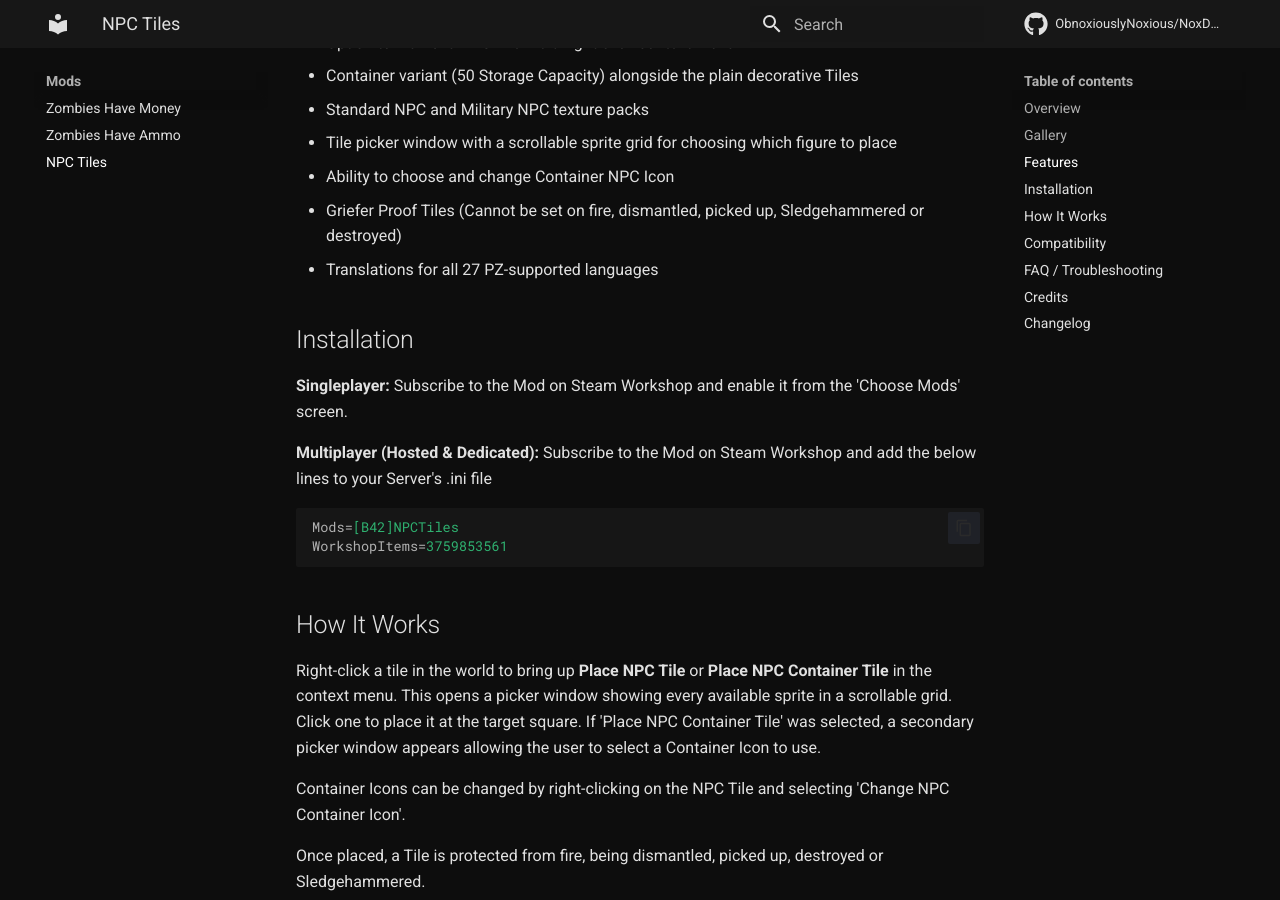
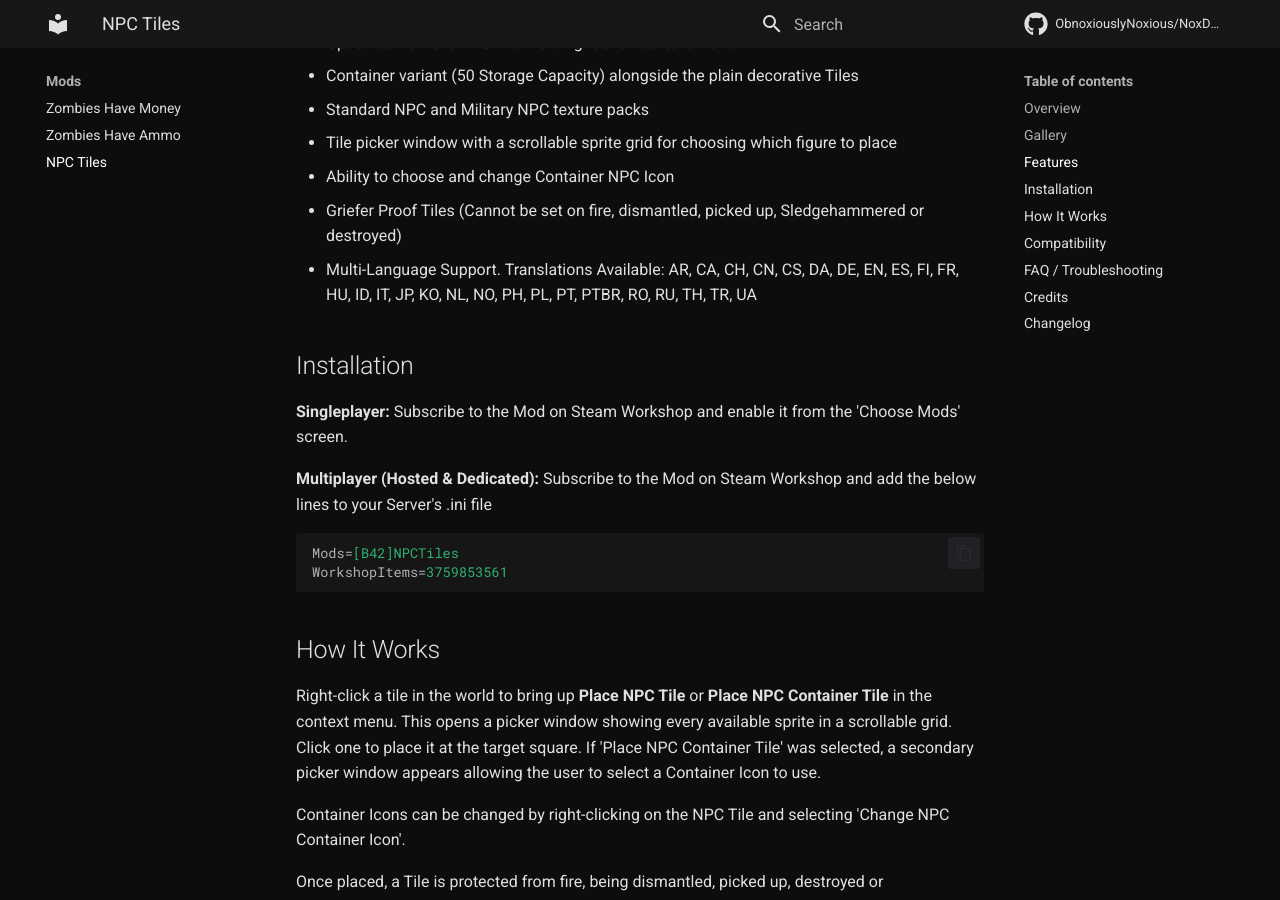
Before and after one commit to ObnoxiouslyNoxious/NoxDocs, an MkDocs documentation site: the page built from docs/mods/npc-tiles.md, in a window 1280 px wide and 900 px high, scrolled down 884 px. Built offline with MkDocs 1.6.1 and Material for MkDocs 9.7.7, drawn with Linux system fonts in a browser that asks for light colours; comment, search, counter and statistics services are not loaded.

Commit message:
Update Translation Images/Text

```diff
--- a/docs/mods/npc-tiles.md
+++ b/docs/mods/npc-tiles.md
@@ -31,7 +31,7 @@ NPC Tiles is a **Build 42 Compatibility Port** of [Destiny & Vass's original NPC
 - Tile picker window with a scrollable sprite grid for choosing which figure to place
 - Ability to choose and change Container NPC Icon
 - Griefer Proof Tiles (Cannot be set on fire, dismantled, picked up, Sledgehammered or destroyed)
-- Translations for all 27 PZ-supported languages
+- Multi-Language Support. Translations Available: AR, CA, CH, CN, CS, DA, DE, EN, ES, FI, FR, HU, ID, IT, JP, KO, NL, NO, PH, PL, PT, PTBR, RO, RU, TH, TR, UA
 
 ## Installation
 
```
Also changed, not shown: docs/assets/img/mods/gallery/zombies-have-ammo/ZHASS2.png.
